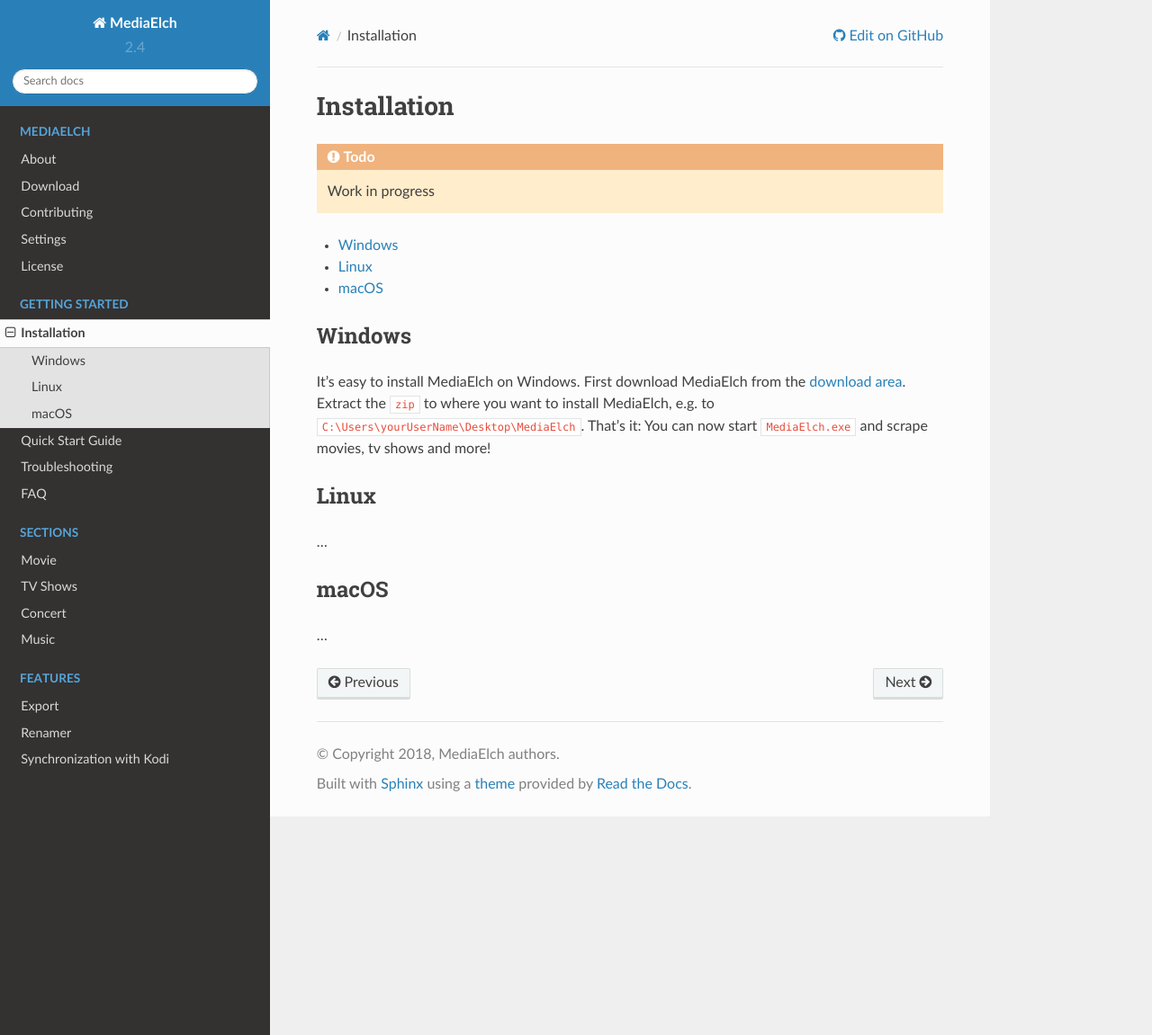
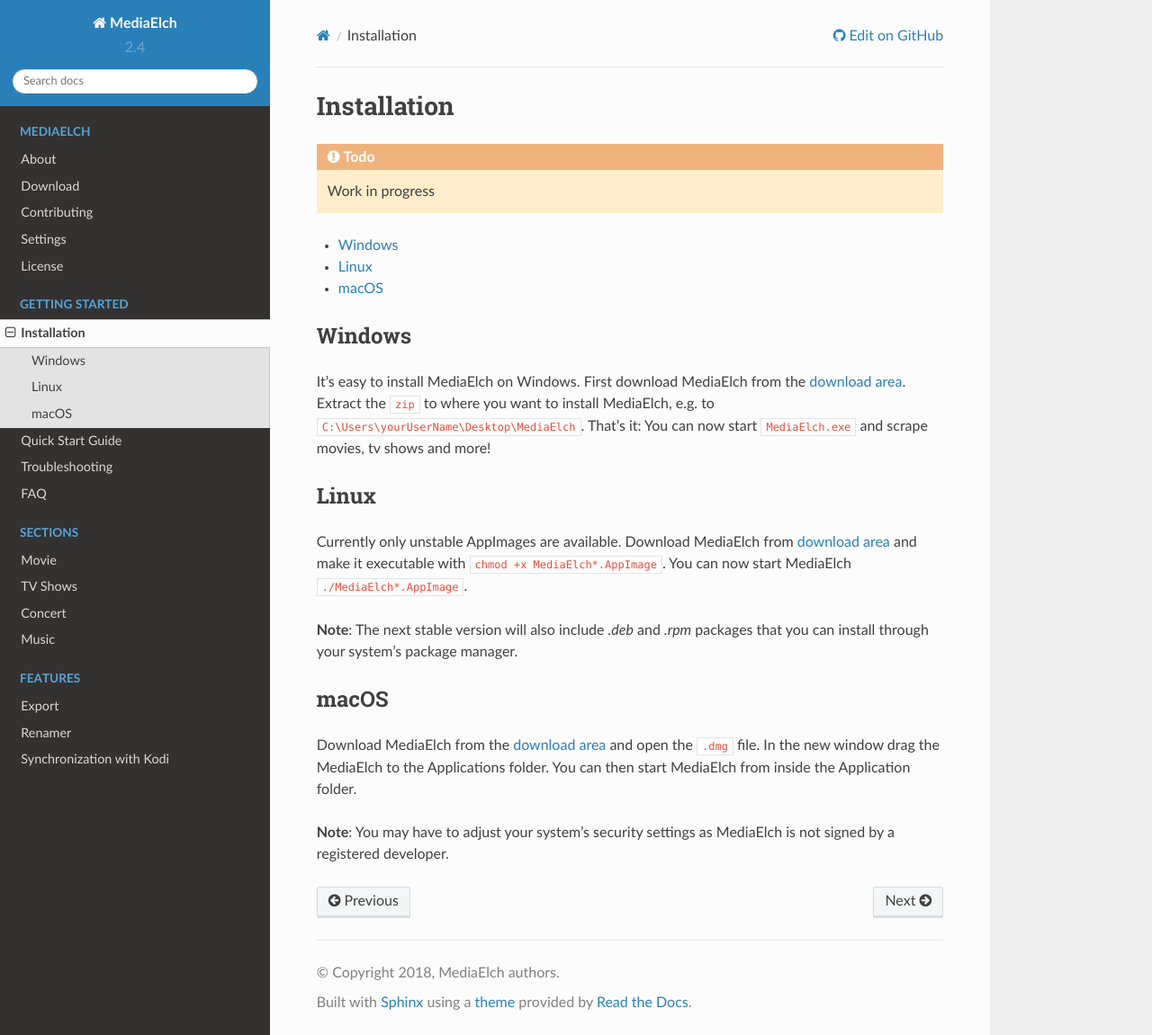
Before and after one commit to mediaelch/mediaelch-doc, a Sphinx documentation site: the page built from docs/source/installation.rst, in a window 1280 px wide and 1151 px high. Shown: the whole window at 90% size. Built offline with Sphinx 7.4.7 and the Read the Docs theme 2.0.0, drawn with Linux system fonts in a browser that asks for light colours; pages that are not in the unit, such as notebooks, are missing from menus.

Commit message:
[Installation] Add linux and macOS sections

```diff
--- a/docs/source/installation.rst
+++ b/docs/source/installation.rst
@@ -19,8 +19,17 @@
 
 Linux
 =====
-...
+Currently only unstable AppImages are available. Download MediaElch from :doc:`download area <index>` and make
+it executable with ``chmod +x MediaElch*.AppImage``. You can now start MediaElch ``./MediaElch*.AppImage``.
+
+**Note**: The next stable version will also include `.deb` and `.rpm` packages that you can install
+through your system's package manager.
 
 macOS
 =====
-...
+Download MediaElch from the :doc:`download area <index>` and open the ``.dmg`` file. In the new window
+drag the MediaElch to the Applications folder. You can then start MediaElch from inside the Application
+folder.
+
+**Note**: You may have to adjust your system's security settings as MediaElch is not signed by
+a registered developer.
```
